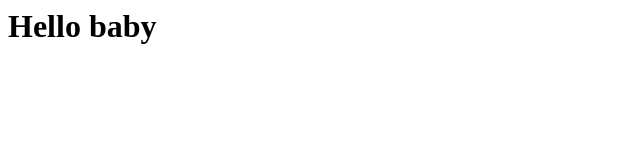
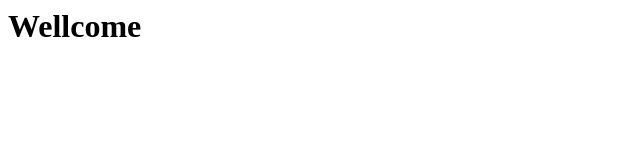
Before and after one commit to nezami1377/myRowSite, a plain HTML site: page index.html in a window 1280 px wide. Shown: the full height of the page, 0-640 px from the left. Drawn offline with Linux system fonts and the light colour scheme.

Commit message:
Update index.html

```diff
--- a/index.html
+++ b/index.html
@@ -1,3 +1,3 @@
 <html><head></head><body>
-<h1>Hello baby</h1>
+<h1>Wellcome</h1>
 </body></html>
```
